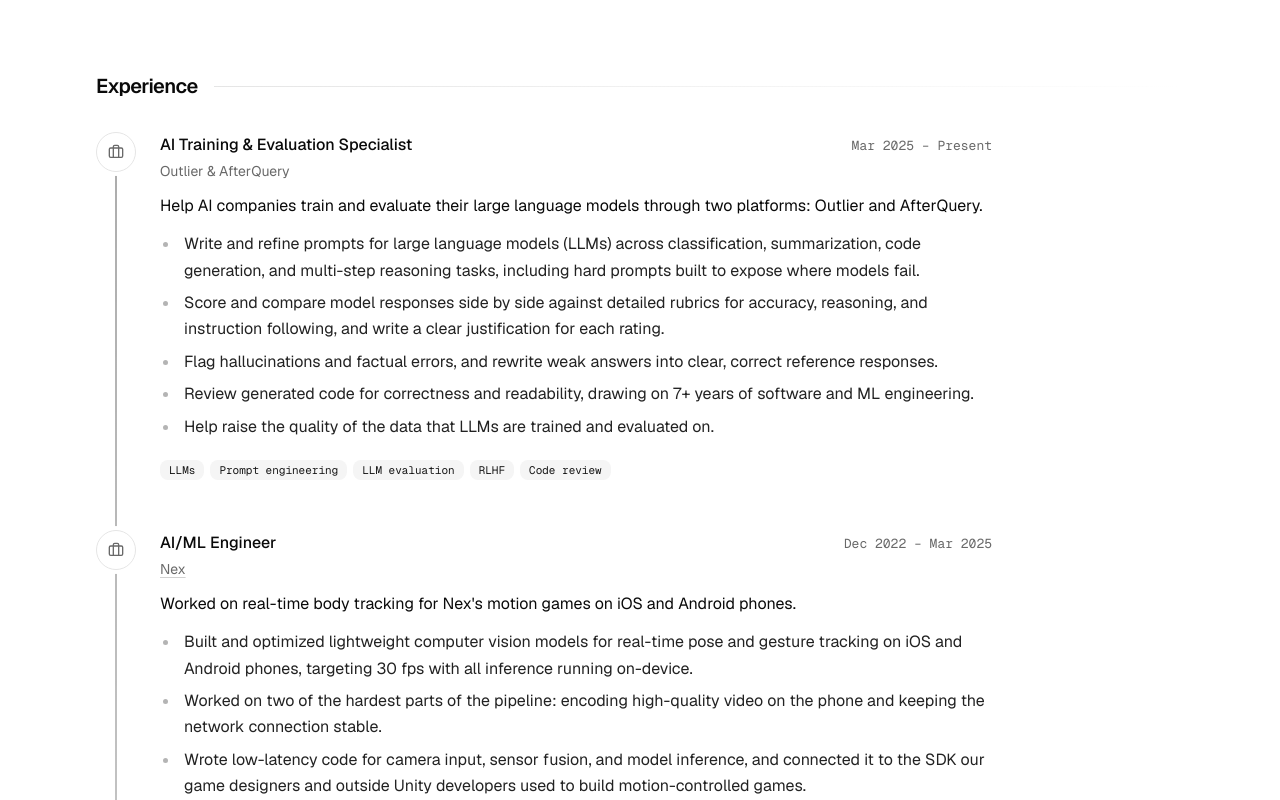
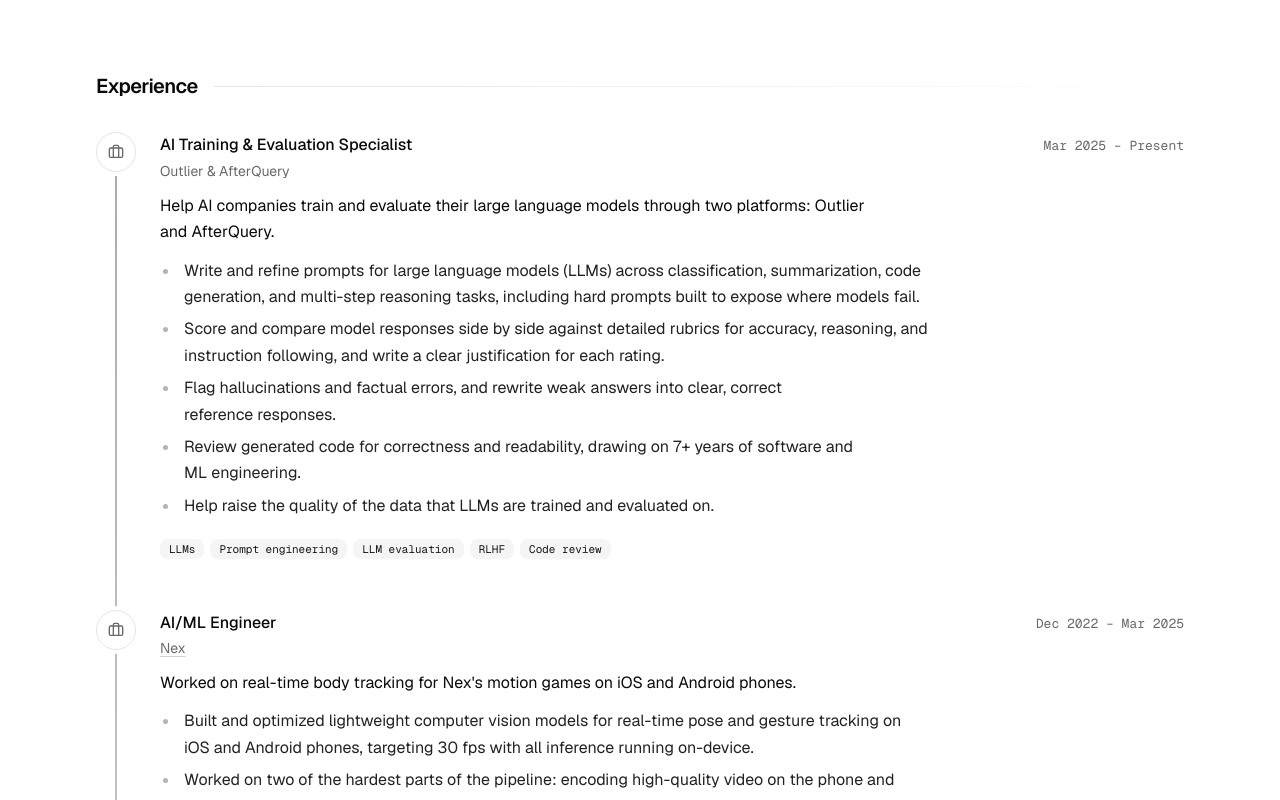
Before and after one commit to DarrenTarrant107/Portfolio2026, a Next.js app: page / in a window 1280 px wide. Shown: the part 2520-3320 px from the top of the page. Built offline with nearby package versions, Linux system fonts and the light colour scheme.

Commit message:
Align Experience and Education dates with page edge

```diff
--- a/src/app/page.tsx
+++ b/src/app/page.tsx
@@ -46,12 +46,7 @@ function SectionContent({ id }: { id: Exclude<SectionKey, "contact"> }) {
     case "expertise":
       return <Expertise items={info.expertise ?? []} />;
     case "experience":
-      // Long bullet lines read badly at full width, so the timeline keeps a comfortable measure.
-      return (
-        <div className="max-w-4xl">
-          <ExperienceList items={info.experience ?? []} />
-        </div>
-      );
+      return <ExperienceList items={info.experience ?? []} />;
     case "projects":
       return <ProjectList items={info.projects ?? []} />;
     case "publications":
@@ -61,11 +56,7 @@ function SectionContent({ id }: { id: Exclude<SectionKey, "contact"> }) {
     case "skills":
       return <Skills groups={info.skills ?? []} />;
     case "education":
-      return (
-        <div className="max-w-4xl">
-          <EducationList items={info.education ?? []} />
-        </div>
-      );
+      return <EducationList items={info.education ?? []} />;
     case "certifications":
       return <CredentialList items={info.certifications ?? []} kind="certification" />;
     case "awards":
--- a/src/components/entry.tsx
+++ b/src/components/entry.tsx
@@ -7,6 +7,8 @@ const EXTERNAL = /^https?:\/\//;
 /**
  * Resume-style row: title with a right-aligned date on wide screens (the date
  * moves above the title on phones), a muted subtitle underneath, then content.
+ * The title row spans the full width so dates line up with the rest of the page;
+ * the content below keeps a comfortable line length.
  */
 export function Entry({
   title,
@@ -30,7 +32,7 @@ export function Entry({
           </p>
         )}
       </div>
-      {children}
+      {children && <div className="max-w-3xl">{children}</div>}
     </div>
   );
 }
```
